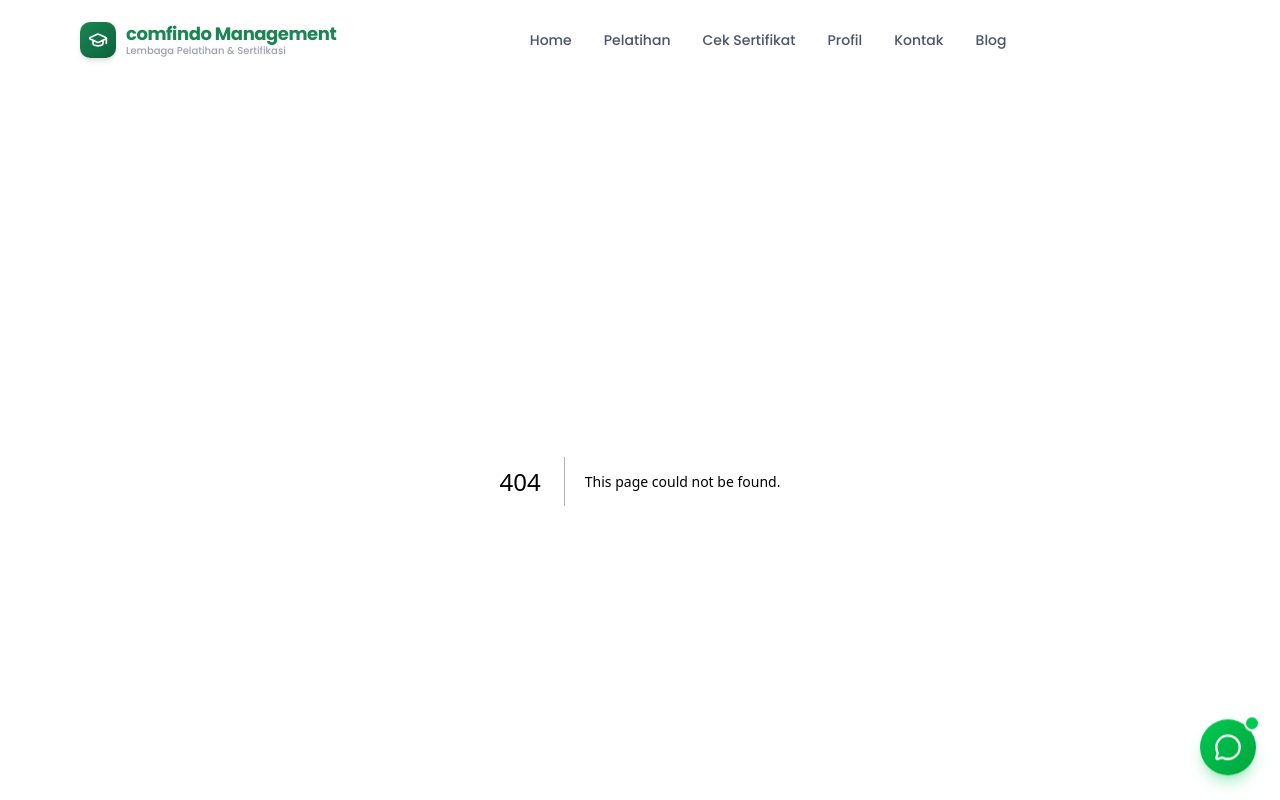
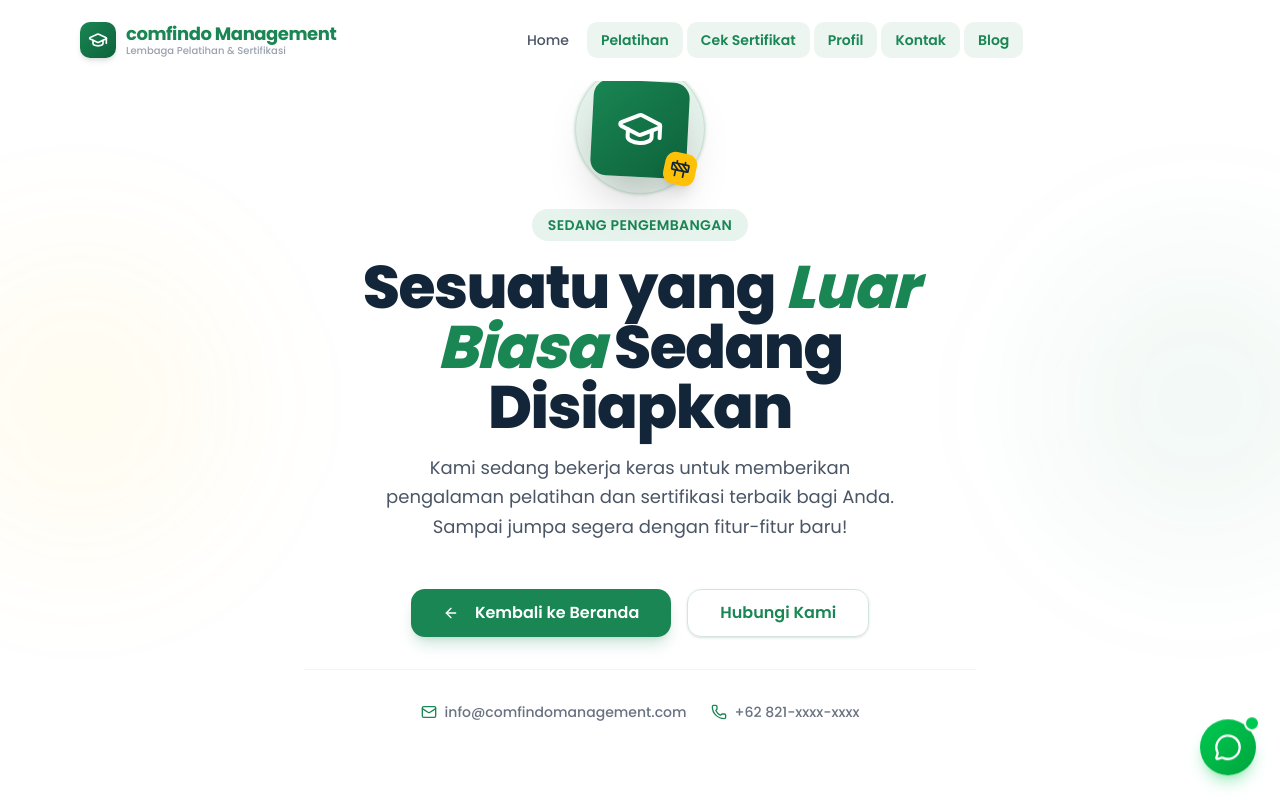
Before and after one commit to indocarisinternational/comfindo_training, a Next.js app: page /coming-soon in a window 1280 px wide. Before the commit this address had no page. Shown: the top 800 px of the page. Built offline with nearby package versions, Linux system fonts and the light colour scheme.

Commit message:
coming soon

```diff
--- /dev/null
+++ b/app/coming-soon/page.tsx
@@ -0,0 +1,78 @@
+"use client";
+
+import React from "react";
+import Link from "next/link";
+import { GraduationCap, Construction, ArrowLeft, Mail, Phone } from "lucide-react";
+import { Button } from "@/components/ui/button";
+
+export default function ComingSoonPage() {
+  return (
+    <div className="min-h-[80vh] flex flex-col items-center justify-center px-4 relative overflow-hidden">
+      {/* Background Decorative Elements */}
+      <div className="absolute top-1/4 -right-20 w-80 h-80 bg-comfindo-green/5 rounded-full blur-3xl -z-10" />
+      <div className="absolute bottom-1/4 -left-20 w-80 h-80 bg-comfindo-gold/5 rounded-full blur-3xl -z-10" />
+
+      <div className="max-w-2xl w-full text-center space-y-8 animate-in fade-in slide-in-from-bottom-4 duration-1000">
+        {/* Logo/Icon Area */}
+        <div className="flex justify-center">
+          <div className="relative">
+            <div className="absolute -inset-4 bg-comfindo-green/10 rounded-full animate-pulse-glow" />
+            <div className="relative flex items-center justify-center w-24 h-24 rounded-2xl bg-gradient-to-br from-comfindo-green to-comfindo-green-dark text-white shadow-2xl rotate-3 transform hover:rotate-0 transition-transform duration-500">
+              <GraduationCap className="h-12 w-12" />
+            </div>
+            <div className="absolute -bottom-2 -right-2 bg-comfindo-gold text-comfindo-navy p-1.5 rounded-lg shadow-lg rotate-12">
+              <Construction className="h-5 w-5" />
+            </div>
+          </div>
+        </div>
+
+        {/* Text Content */}
+        <div className="space-y-4">
+          <div className="inline-block px-4 py-1.5 rounded-full bg-comfindo-green/10 text-comfindo-green text-sm font-semibold tracking-wide uppercase">
+            Sedang Pengembangan
+          </div>
+          <h1 className="text-4xl md:text-5xl lg:text-6xl font-extrabold text-comfindo-navy tracking-tight">
+            Sesuatu yang <span className="text-comfindo-green italic">Luar Biasa</span> Sedang Disiapkan
+          </h1>
+          <p className="text-lg text-gray-600 max-w-lg mx-auto leading-relaxed">
+            Kami sedang bekerja keras untuk memberikan pengalaman pelatihan dan sertifikasi terbaik bagi Anda. Sampai jumpa segera dengan fitur-fitur baru!
+          </p>
+        </div>
+
+        {/* Action Buttons */}
+        <div className="flex flex-col sm:flex-row items-center justify-center gap-4 pt-4">
+          <Button
+            asChild
+            className="w-full sm:w-auto px-8 bg-comfindo-green hover:bg-comfindo-green-dark text-white rounded-xl h-12 text-base font-semibold shadow-lg shadow-comfindo-green/20 transition-all hover:-translate-y-1"
+          >
+            <Link href="/">
+              <ArrowLeft className="mr-2 h-5 w-5" />
+              Kembali ke Beranda
+            </Link>
+          </Button>
+          <Button
+            variant="outline"
+            asChild
+            className="w-full sm:w-auto px-8 border-comfindo-green/20 text-comfindo-green hover:bg-comfindo-green/5 rounded-xl h-12 text-base font-semibold"
+          >
+            <Link href="/contact">
+              Hubungi Kami
+            </Link>
+          </Button>
+        </div>
+
+        {/* Contact Info Shorthand */}
+        <div className="pt-8 border-t border-gray-100 flex flex-wrap justify-center gap-6 text-sm text-gray-500 font-medium">
+          <div className="flex items-center gap-2">
+            <Mail className="h-4 w-4 text-comfindo-green" />
+            <span>info@comfindomanagement.com</span>
+          </div>
+          <div className="flex items-center gap-2">
+            <Phone className="h-4 w-4 text-comfindo-green" />
+            <span>+62 821-xxxx-xxxx</span>
+          </div>
+        </div>
+      </div>
+    </div>
+  );
+}
--- a/components/layout/Navbar.tsx
+++ b/components/layout/Navbar.tsx
@@ -16,11 +16,16 @@ import {
 
 const navigation = [
   { name: "Home", href: "/" },
-  { name: "Pelatihan", href: "/training" },
-  { name: "Cek Sertifikat", href: "/services" },
-  { name: "Profil", href: "/about" },
-  { name: "Kontak", href: "/contact" },
-  { name: "Blog", href: "/blog" },
+  // { name: "Pelatihan", href: "/training" },
+  { name: "Pelatihan", href: "/coming-soon" },
+  // { name: "Cek Sertifikat", href: "/services" },
+  { name: "Cek Sertifikat", href: "/coming-soon" },
+  // { name: "Profil", href: "/about" },
+  { name: "Profil", href: "/coming-soon" },
+  // { name: "Kontak", href: "/contact" },
+  { name: "Kontak", href: "/coming-soon" },
+  // { name: "Blog", href: "/blog" },
+  { name: "Blog", href: "/coming-soon" },
 ];
 
 export function Navbar() {
```
